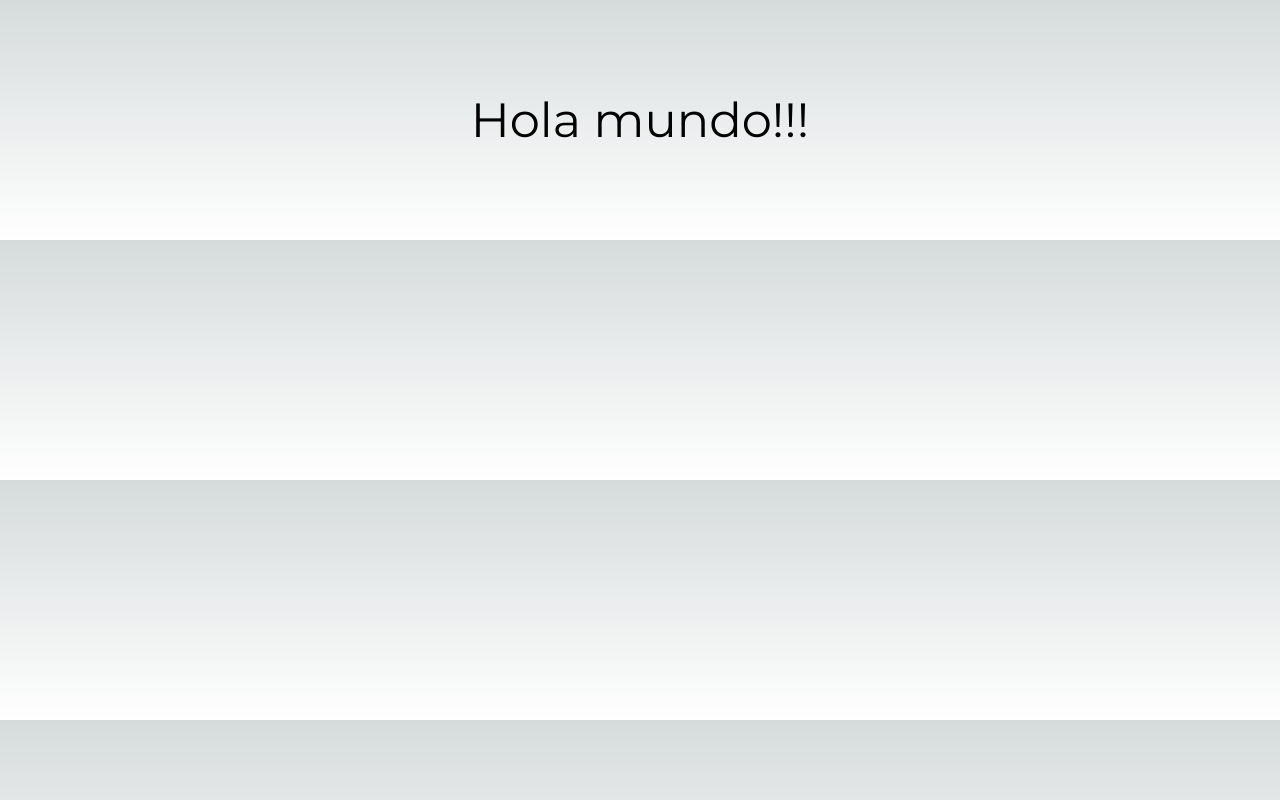
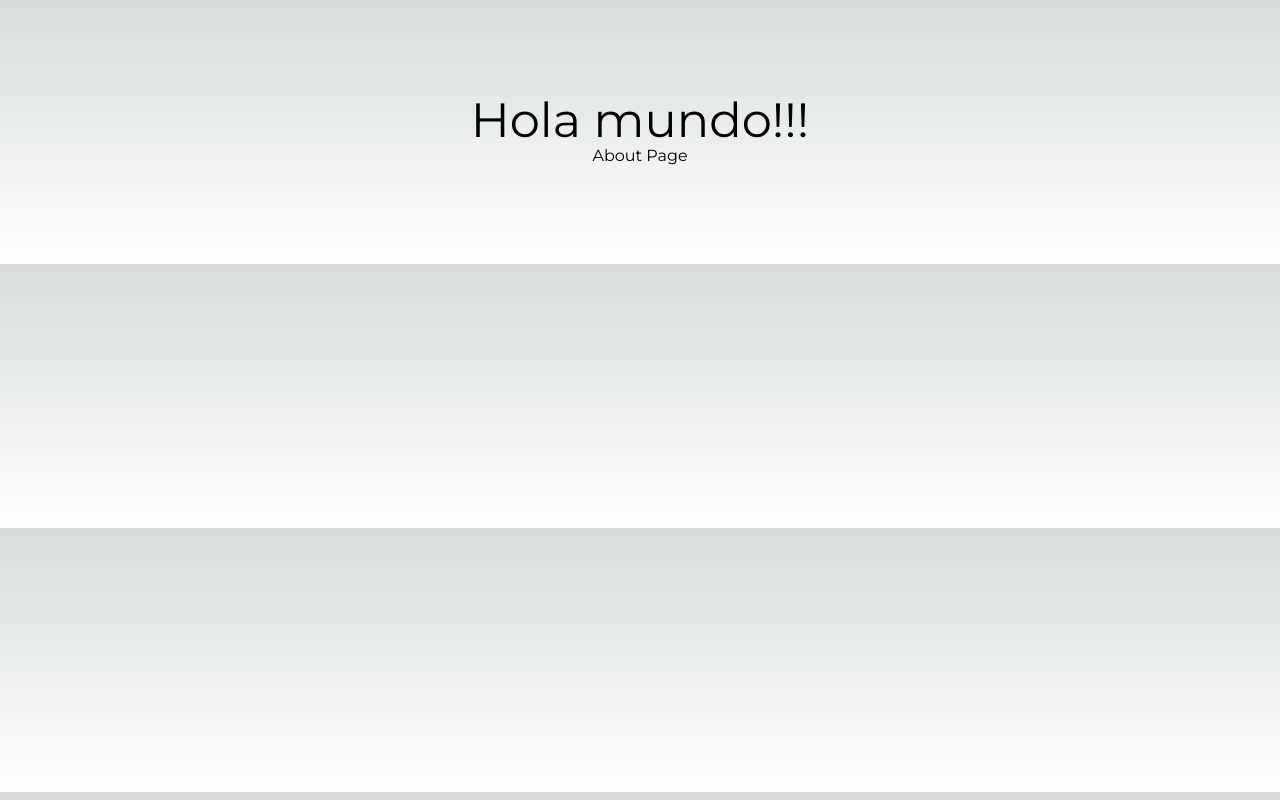
Before and after one commit to vanessavvp/next-first-steps, a Next.js app in the folder 01-first-steps/: page / in a window 1280 px wide. Built offline with nearby package versions, Linux system fonts and the light colour scheme.

Commit message:
Add about page ref in home and fix typo

```diff
--- a/01-first-steps/app/page.tsx
+++ b/01-first-steps/app/page.tsx
@@ -1,7 +1,10 @@
+import Link from "next/link";
+
 export default function Home() {
   return (
     <main className="flex flex-col items-center  p-24">
       <span className="text-5xl">Hola mundo!!!</span>
+      <Link href={'/about'}>About Page</Link>
     </main>
   )
 }
--- a/01-first-steps/components/navbar/Navbar.tsx
+++ b/01-first-steps/components/navbar/Navbar.tsx
@@ -26,7 +26,7 @@ export const Navbar = async () => {
             <div className='flex flex-1'></div>
             {
                 navItems.map(({ path, text }) => (
-                    <Link key={path} className='mr-2' href={path} > {text}</Link>
+                    <Link key={path} className='mr-2' href={path}> {text}</Link>
                 ))
             }
         </nav >
```
Also changed, not shown: 1 other file (tests, documents, lock files or other folders).
